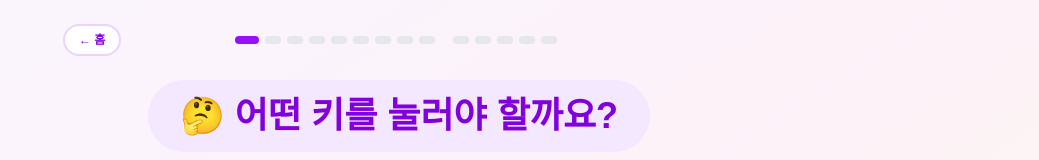
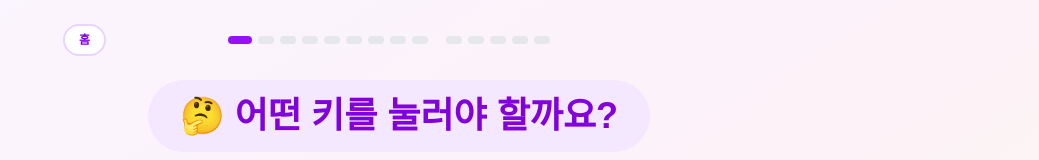
Before and after one commit to ddiae/computer-input-practice, a React (Vite) app: page / in a window 1280 px wide. Both pictures are taken after a click on the button "🚀 시작하기". Shown: the top 160 px of the page, without its empty margins (241-1280 px from the left). Built offline with nearby package versions, Linux system fonts and the light colour scheme.

Commit message:
remove: 특수문자 제거

```diff
--- a/src/features/progress/ProgressBar.tsx
+++ b/src/features/progress/ProgressBar.tsx
@@ -13,7 +13,7 @@ export function ProgressBar({ current, total, onHome, mode }: Props) {
         onClick={onHome}
         className="absolute left-4 px-3.5 py-1.5 bg-white border-2 border-purple-200 rounded-full text-xs font-bold text-purple-700 hover:bg-purple-50 hover:border-purple-400 transition-all cursor-pointer"
       >
-        ← 홈
+        홈
       </button>
 
       {/* 별 */}
--- a/src/pages/keyboard-learn/KeyboardLearnPage.tsx
+++ b/src/pages/keyboard-learn/KeyboardLearnPage.tsx
@@ -213,7 +213,7 @@ export function KeyboardLearn({ onDone, onHome }: Props) {
           onClick={onHome}
           className="px-3.5 py-1.5 bg-white border-2 border-purple-200 rounded-full text-xs font-bold text-purple-700 hover:bg-purple-50 transition-all cursor-pointer"
         >
-          ← 홈
+          홈
         </button>
         <div className="flex gap-1.5">
           {steps.map((_, i) => (
```
